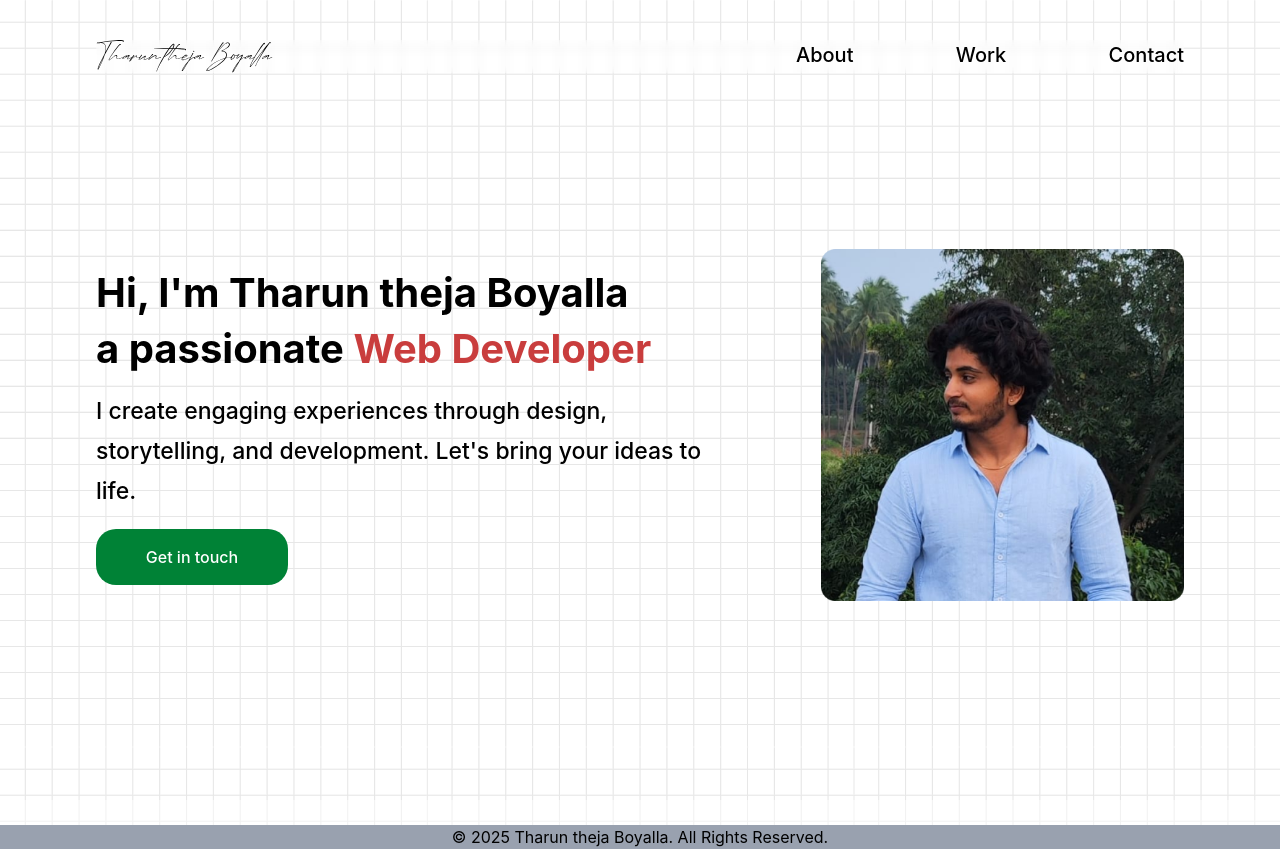
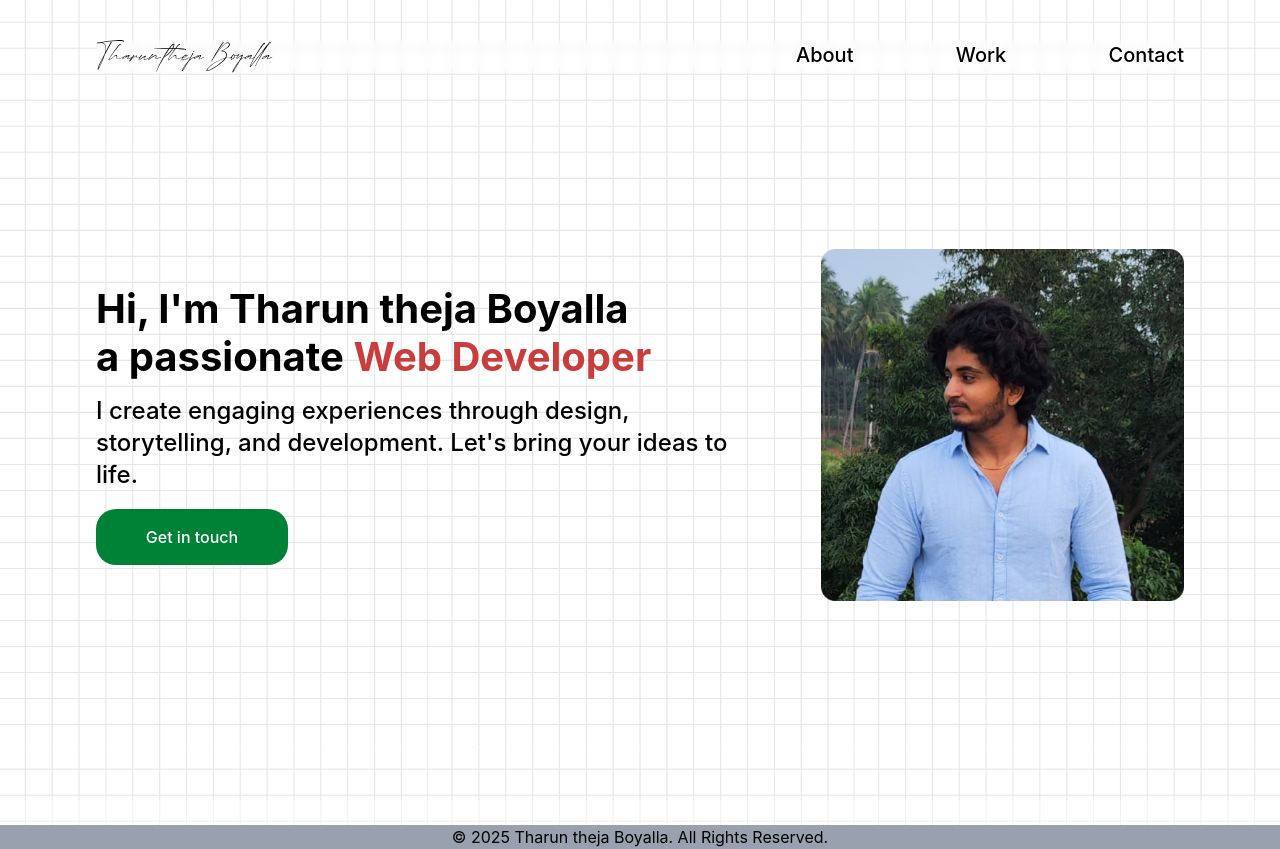
Before and after one commit to TharunthejaB/React-Portfolio, a React (Vite) app in the folder portfolio/: page / in a window 1280 px wide. Built offline with nearby package versions, Linux system fonts and the light colour scheme.

Commit message:
#11 Hero Section Responsive 2

```diff
--- a/portfolio/src/App.css
+++ b/portfolio/src/App.css
@@ -23,8 +23,8 @@ a {
   font-weight: 700;
 } */
 
-p {
+/* p {
   font-size: 23px;
   font-weight: 500;
   line-height: 2.5rem;
-}
+} */
--- a/portfolio/src/App.jsx
+++ b/portfolio/src/App.jsx
@@ -77,7 +77,7 @@ function App() {
   ];
   return (
     <>
-      <div className="relative px-5 md:px-24 sm:px-10 w-full">
+      <div className="relative px-5 xl:px-24 sm:px-10 w-full">
         <Navbar />
         <Herosection />
         {/* <About />
--- /dev/null
+++ b/portfolio/src/Content.jsx
@@ -0,0 +1,14 @@
+import React from "react";
+
+const Content = ({ children, className = "", ...props }) => {
+  return (
+    <p
+      className={`font-medium text-base lg:text-xl xl:text-2xl ${className}`}
+      {...props}
+    >
+      {children}
+    </p>
+  );
+};
+
+export default Content;
--- a/portfolio/src/Heading.jsx
+++ b/portfolio/src/Heading.jsx
@@ -3,7 +3,7 @@ import React from "react";
 const Heading = ({ children, className = "", ...props }) => {
   return (
     <h2
-      className={`font-bold text-2xl sm:text-lg md:text-xl lg:text-[40px] ${className}`}
+      className={`font-bold text-2xl  lg:text-3xl xl:text-[40px] ${className}`}
       {...props}
     >
       {children}
--- a/portfolio/src/Herosection.jsx
+++ b/portfolio/src/Herosection.jsx
@@ -1,5 +1,6 @@
 import React from "react";
 import Heading from "./Heading";
+import Content from "./Content";
 
 function Herosection() {
   return (
@@ -10,16 +11,16 @@ function Herosection() {
             <Heading>Hi, I'm Tharun theja Boyalla</Heading>
             <Heading className="flex flex-col gap-2.5 sm:block">
               a passionate <div className="sm:hidden block"></div>
-              <span className="text-[#C93D3D] text-[30px] sm:text-[40px]">
+              <span className="text-[#C93D3D] text-[30px] sm:text-2xl lg:text-3xl xl:text-[40px]">
                 Web Developer
               </span>
             </Heading>
           </div>
           <div>
-            <p>
+            <Content>
               I create engaging experiences through design, storytelling, and
               development. Let's bring your ideas to life.
-            </p>
+            </Content>
           </div>
         </div>
         <div>
@@ -28,7 +29,7 @@ function Herosection() {
           </button>
         </div>
       </div>
-      <div className="xl:w-4/12 2xl:w-5/12 hidden items-center justify-end sm:flex">
+      <div className="xl:w-4/12 sm:w-5/12  hidden items-center justify-end sm:flex">
         <img src="/src/assets/T1.png" className="w-full"></img>
       </div>
     </section>
```
